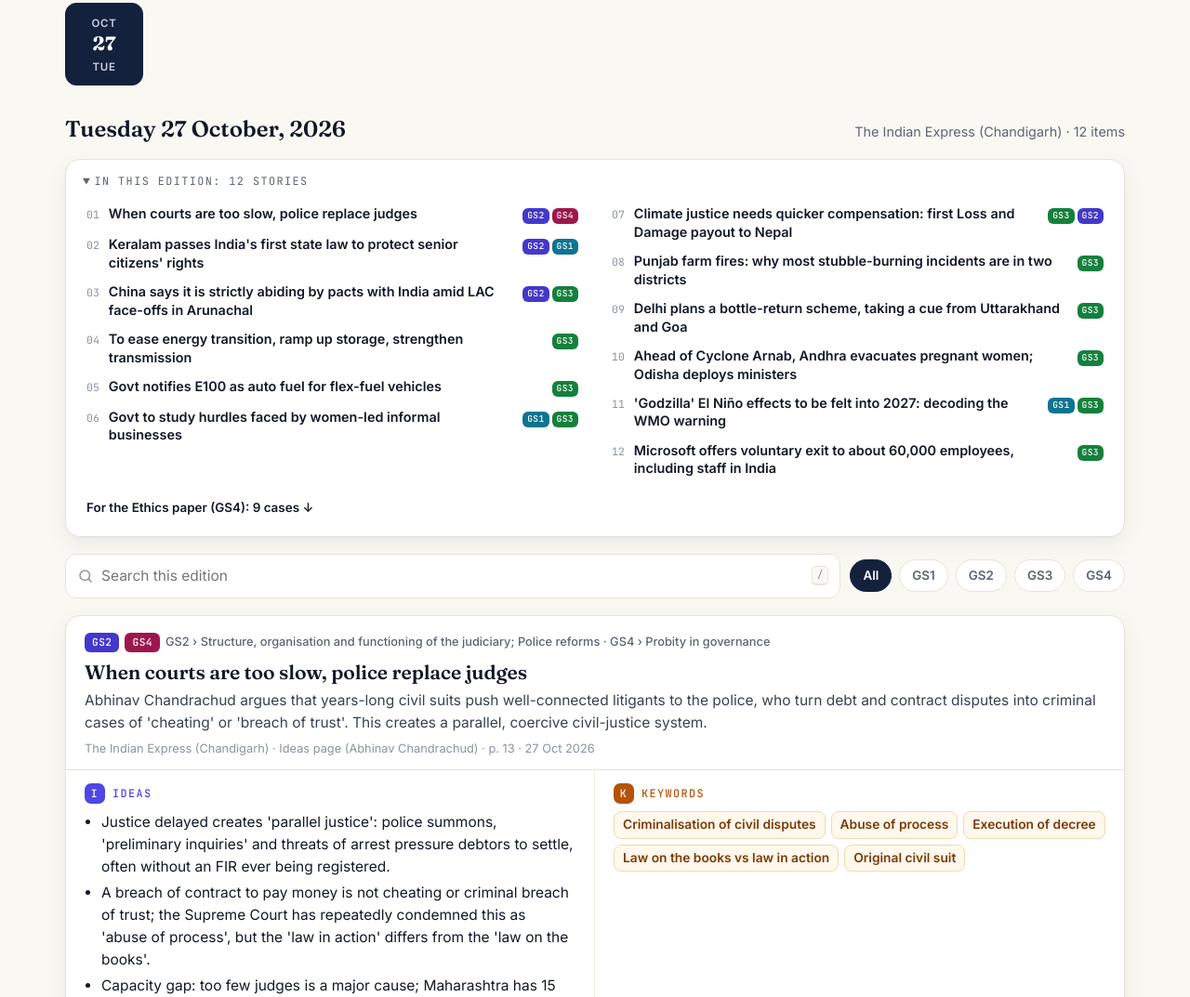
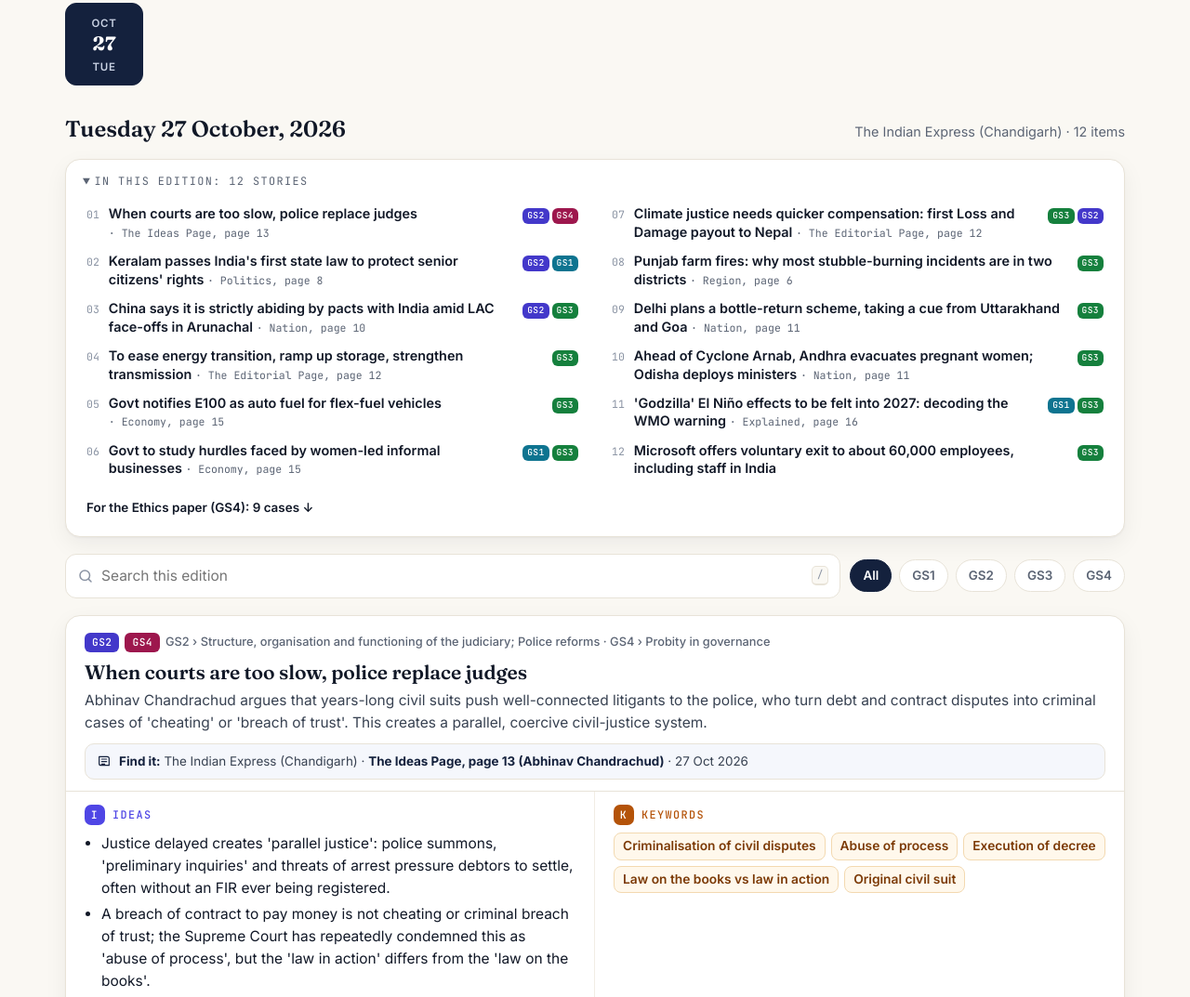
Before and after one commit to style-watch/stylewatch.github.io, a plain HTML site: page mainsgazette/index.html in a window 1280 px wide. Shown: the part 575-1648 px from the top of the page at 93% size. Drawn offline with Linux system fonts and the light colour scheme.

Commit message:
Show printed page title and page number on every card and in the contents; add known article links
Co-Authored-By: Claude Opus 5.5 <noreply@anthropic.com>
Claude-Session: https://claude.ai/code/session_01UyAL6iXrZp3F4AJokWVuXC

```diff
--- a/mainsgazette/data/dossier.js
+++ b/mainsgazette/data/dossier.js
@@ -28,8 +28,8 @@ window.MM_DOSSIER={
     {
      "id": "2026-10-27-04",
      "title": "When courts are too slow, police replace judges",
-     "section": "Ideas page (Abhinav Chandrachud)",
-     "page": "p. 13",
+     "section": "The Ideas Page",
+     "page": "Page 13",
      "gs": [
       "GS2",
       "GS4"
@@ -121,13 +121,14 @@ window.MM_DOSSIER={
        "GS2-2026/Q16",
        "Rule of law: 'law on the books' versus 'law in action' when police turn debt disputes into criminal cases."
       ]
-     ]
+     ],
+     "where": "The Ideas Page, page 13 (Abhinav Chandrachud)"
     },
     {
      "id": "2026-10-27-07",
      "title": "Keralam passes India's first state law to protect senior citizens' rights",
      "section": "Politics",
-     "page": "p. 8",
+     "page": "Page 8",
      "gs": [
       "GS2",
       "GS1"
@@ -206,13 +207,14 @@ window.MM_DOSSIER={
        "GS2-2026/Q12",
        "The Bill recognises living wills for senior citizens, linking to the passive-euthanasia debate."
       ]
-     ]
+     ],
+     "where": "Politics, page 8"
     },
     {
      "id": "2026-10-27-09",
      "title": "China says it is strictly abiding by pacts with India amid LAC face-offs in Arunachal",
      "section": "Nation",
-     "page": "p. 10",
+     "page": "Page 10",
      "gs": [
       "GS2",
       "GS3"
@@ -278,13 +280,14 @@ window.MM_DOSSIER={
        "GS3-2016/Q19",
        "Border management needs mechanisms like Corps Commander talks to avoid 'misunderstanding and miscalculation'."
       ]
-     ]
+     ],
+     "where": "Nation, page 10"
     },
     {
      "id": "2026-10-27-11",
      "title": "To ease energy transition, ramp up storage, strengthen transmission",
-     "section": "Editorial page (Somit Dasgupta)",
-     "page": "p. 12",
+     "section": "The Editorial Page",
+     "page": "Page 12",
      "gs": [
       "GS3"
      ],
@@ -369,13 +372,14 @@ window.MM_DOSSIER={
        "GS3-2015/Q9",
        "Cheap solar now forces coal plants to ramp up and down, shortening their life."
       ]
-     ]
+     ],
+     "where": "The Editorial Page, page 12 (Somit Dasgupta (teaser on page 1))"
     },
     {
      "id": "2026-10-27-13",
      "title": "Govt notifies E100 as auto fuel for flex-fuel vehicles",
      "section": "Economy",
-     "page": "p. 15",
+     "page": "Page 15",
      "gs": [
       "GS3"
      ],
@@ -428,13 +432,20 @@ window.MM_DOSSIER={
        "GS3-2023/Q15",
        "Flex-fuel vehicles as a parallel route to cleaner transport alongside EVs."
       ]
+     ],
+     "where": "Economy, page 15",
+     "links": [
+      [
+       "Related Explained: Centre clears way for flex-fuel up to E100",
+       "https://indianexpress.com/article/explained/centre-flex-fuel-e100-why-what-changes-10937588/"
+      ]
      ]
     },
     {
      "id": "2026-10-27-16",
      "title": "Govt to study hurdles faced by women-led informal businesses",
      "section": "Economy",
-     "page": "p. 15",
+     "page": "Page 15",
      "gs": [
       "GS1",
       "GS3"
@@ -501,13 +512,14 @@ window.MM_DOSSIER={
        "GS3-2016/Q1",
        "27% of informal enterprises are headed by women; informality shapes their constraints."
       ]
-     ]
+     ],
+     "where": "Economy, page 15"
     },
     {
      "id": "2026-10-27-18",
      "title": "Climate justice needs quicker compensation: first Loss and Damage payout to Nepal",
-     "section": "Editorial",
-     "page": "p. 12",
+     "section": "The Editorial Page",
+     "page": "Page 12",
      "gs": [
       "GS3",
       "GS2"
@@ -606,13 +618,20 @@ window.MM_DOSSIER={
        "GS3-2026/Q7",
        "Nepal lost at least 10% of its hydropower facilities: infrastructure in fragile terrain."
       ]
+     ],
+     "where": "The Editorial Page, page 12 (editorial)",
+     "links": [
+      [
+       "Related Explained (Telegram): Why Rs 190 crore payout to Nepal matters",
+       "https://t.me/indianexpress_explained/16643"
+      ]
      ]
     },
     {
      "id": "2026-10-27-19",
      "title": "Punjab farm fires: why most stubble-burning incidents are in two districts",
-     "section": "Region (Express special)",
-     "page": "p. 6",
+     "section": "Region",
+     "page": "Page 6",
      "gs": [
       "GS3"
      ],
@@ -693,13 +712,14 @@ window.MM_DOSSIER={
        "GS3-2020/Q17",
        "Farm fires and clean air: 684 fires so far against 743 last year and 1,857 in 2024."
       ]
-     ]
+     ],
+     "where": "Region, page 6 (Express special)"
     },
     {
      "id": "2026-10-27-20",
      "title": "Delhi plans a bottle-return scheme, taking a cue from Uttarakhand and Goa",
-     "section": "Nation (Express special)",
-     "page": "p. 11",
+     "section": "Nation",
+     "page": "Page 11",
      "gs": [
       "GS3"
      ],
@@ -770,13 +790,14 @@ window.MM_DOSSIER={
        "GS3-2018/Q6",
        "Deposit-refund schemes as a collection model: Uttarakhand's returns rose from about 20% to nearly 90%."
       ]
-     ]
+     ],
+     "where": "Nation, page 11 (Express special)"
     },
     {
      "id": "2026-10-27-21",
      "title": "Ahead of Cyclone Arnab, Andhra evacuates pregnant women; Odisha deploys ministers",
      "section": "Nation",
-     "page": "p. 11",
+     "page": "Page 11",
      "gs": [
       "GS3"
      ],
@@ -840,13 +861,14 @@ window.MM_DOSSIER={
        "GS1-2022/Q5",
        "IMD forecasts and warnings driving early action in Andhra Pradesh and Odisha."
       ]
-     ]
+     ],
+     "where": "Nation, page 11"
     },
     {
      "id": "2026-10-27-22",
      "title": "'Godzilla' El Niño effects to be felt into 2027: decoding the WMO warning",
      "section": "Explained",
-     "page": "p. 16",
+     "page": "Page 16",
      "gs": [
       "GS1",
       "GS3"
@@ -929,7 +951,8 @@ window.MM_DOSSIER={
        "GS1-2023/Q4",
        "Effects into 2027 on food and water security."
       ]
-     ]
+     ],
+     "where": "Explained, page 16"
     },
     {
      "id": "2026-10-27-26",
@@ -1011,6 +1034,20 @@ window.MM_DOSSIER={
       [
        "GS1-2021/Q17",
        "India's tech workforce in IT cities is exposed to global restructuring."
+      ]
+     ],
+     "links": [
+      [
+       "Indian Express Explained (the link you shared)",
+       "https://indianexpress.com/article/explained/explained-sci-tech/microsoft-india-voluntary-exit-offer-eligibility-deadline-10938408/"
+      ],
+      [
+       "CNBC report, 26 Oct 2026",
+       "https://www.cnbc.com/2026/10/26/microsoft-msft-voluntary-buyouts.html"
+      ],
+      [
+       "GeekWire report",
+       "https://www.geekwire.com/2026/microsoft-makes-new-voluntary-exit-offer-to-more-than-a-quarter-of-its-workforce-including-some-execs/"
       ]
      ]
     }
--- a/mainsgazette/index.html
+++ b/mainsgazette/index.html
@@ -78,6 +78,10 @@ nav.main .n{font-family:var(--mono);font-size:.7rem;background:var(--navy);color
 .egrp{margin-top:26px}
 .egrp h3{font-family:var(--serif);font-weight:600;font-size:1.25rem;margin:0 0 4px;color:var(--gs4)}
 .egrp .gd{font-size:.88rem;color:var(--muted);margin:0 0 12px}
+.where{display:flex;gap:8px;align-items:flex-start;margin-top:10px;background:#F5F7FC;border:1px solid var(--line);border-radius:10px;padding:8px 12px;font-size:.84rem;color:#374151}
+.where svg{width:16px;height:16px;flex:none;margin-top:2px;color:var(--navy)}
+.where b{color:var(--navy)}
+.where a{color:var(--saffron);font-weight:600}
 /* essay column */
 .notes{display:grid;grid-template-columns:repeat(3,minmax(0,1fr));gap:14px}
 .note{background:#fff;border:1px solid var(--line);border-radius:16px;padding:16px 18px;position:relative;box-shadow:var(--shadow)}
@@ -440,7 +444,7 @@ function cardHTML(it){
     <div class="tags">${gsChips(it.gs)}<span class="path">${esc(it.syllabus||'')}</span></div>
     <h3>${esc(it.title)}</h3>
     ${it.context?`<p class="ctx">${esc(it.context)}</p>`:''}
-    <div class="src">${esc(it.paper||it._ed.paper||'')}${it.section?' · '+esc(it.section):''}${it.page?' · '+esc(it.page):''} · ${esc(fmtDate(it._ed.date,{day:'numeric',month:'short',year:'numeric'}))}${it.url?` · <a href="${esc(it.url)}" target="_blank" rel="noopener">Read the article</a>`:''}</div>
+    <div class="where">${IC.dossier}<span><b>Find it:</b> ${esc(it.paper||it._ed.paper||'')}${it.where?' · <b>'+esc(it.where)+'</b>':(it.section?' · '+esc(it.section):'')+(it.page?' · '+esc(it.page):'')} · ${esc(fmtDate(it._ed.date,{day:'numeric',month:'short',year:'numeric'}))}${(it.links||[]).map(l=>` · <a href="${esc(l[1])}" target="_blank" rel="noopener">${esc(l[0])} ↗</a>`).join('')}</span></div>
   </div>
   <div class="matrix">
     ${q('ideas',ideas.length?`<ul>${ideas.map(x=>`<li>${esc(x)}</li>`).join('')}</ul>`:'')}
@@ -459,7 +463,7 @@ function cardHTML(it){
 </article>`;
 }
 function notesText(it){
-  const L=[];L.push(it.title.toUpperCase());L.push(`${(it.gs||[]).join(', ')} | ${it.syllabus||''}`);L.push(`${it.paper||it._ed.paper||''}, ${fmtDate(it._ed.date)}`);
+  const L=[];L.push(it.title.toUpperCase());L.push(`${(it.gs||[]).join(', ')} | ${it.syllabus||''}`);L.push(`${it.paper||it._ed.paper||''}${it.where?', '+it.where:''}, ${fmtDate(it._ed.date)}`);
   if(it.ideas&&it.ideas.length){L.push('\nIDEAS');it.ideas.forEach(x=>L.push('• '+x))}
   if(it.keywords&&it.keywords.length){L.push('\nKEYWORDS');it.keywords.forEach(x=>L.push('• '+x[0]+(x[1]?' — '+x[1]:'')))}
   if(it.data&&it.data.length){L.push('\nDATA');it.data.forEach(x=>L.push('• '+x[0]+' — '+(x[1]||'')+(x[2]?' ('+x[2]+')':'')))}
@@ -494,7 +498,7 @@ function viewDossier(date){
     const items=ed.items||[];
     h+=`<div class="dates" role="list">${eds.map(e=>{const dt=new Date(e.date+'T00:00:00');return `<a role="listitem" class="date" href="#day-${e.date}" aria-current="${e===ed}"><span>${dt.toLocaleDateString('en-IN',{month:'short'})}</span><b>${dt.getDate()}</b><span>${dt.toLocaleDateString('en-IN',{weekday:'short'})}</span></a>`}).join('')}</div>
     <div class="edhead"><h2>${esc(fmtDate(ed.date,{weekday:'long',day:'numeric',month:'long',year:'numeric'}))}</h2><span class="meta">${esc(ed.paper||'')} · ${items.length} item${items.length===1?'':'s'}</span></div>
-    <details class="toc" open><summary>In this edition: ${items.length} stories</summary><ol>${items.map((it,i)=>`<li><button data-jump="item-${esc(it.id)}"><span class="tn">${String(i+1).padStart(2,'0')}</span><span class="tt">${esc(it.title)}</span><span class="tg">${(it.gs||[]).map(g=>`<span class="gs ${esc(g)}">${esc(g)}</span>`).join('')}</span></button></li>`).join('')}</ol>${(ed.ethics||[]).length?`<button class="btn" style="margin-top:10px" data-jump="ethics-today">For the Ethics paper (GS4): ${ed.ethics.length} cases ↓</button>`:''}</details>
+    <details class="toc" open><summary>In this edition: ${items.length} stories</summary><ol>${items.map((it,i)=>`<li><button data-jump="item-${esc(it.id)}"><span class="tn">${String(i+1).padStart(2,'0')}</span><span class="tt">${esc(it.title)}${it.where?` <span class="code" style="font-weight:400">· ${esc(it.where.split(" (")[0])}</span>`:""}</span><span class="tg">${(it.gs||[]).map(g=>`<span class="gs ${esc(g)}">${esc(g)}</span>`).join('')}</span></button></li>`).join('')}</ol>${(ed.ethics||[]).length?`<button class="btn" style="margin-top:10px" data-jump="ethics-today">For the Ethics paper (GS4): ${ed.ethics.length} cases ↓</button>`:''}</details>
     <div class="tool"><label class="search">${IC.search}<span class="sr">Search this edition</span><input id="q" type="search" placeholder="Search this edition" autocomplete="off"><kbd>/</kbd></label>
     <div class="chips" id="gsf">${['All','GS1','GS2','GS3','GS4'].map((g,i)=>`<button class="chip" aria-pressed="${i===0}" data-g="${g}">${g}</button>`).join('')}</div></div>
     <div class="cards" id="cards">${items.map(it=>cardHTML(Object.assign(it,{_ed:ed}))).join('')}</div>`;
--- a/mainsgazette/sw.js
+++ b/mainsgazette/sw.js
@@ -1,5 +1,5 @@
 /* The Mains Gazette offline support: the app shell is cached; data files are fetched fresh when online. */
-const CACHE='mainsgazette-v4';
+const CACHE='mainsgazette-v5';
 const SHELL=['./','index.html','data/themes.js','data/dossier.js','data/essay.js','manifest.webmanifest','icons/icon.svg','icons/icon-192.png'];
 self.addEventListener('install',e=>{e.waitUntil(caches.open(CACHE).then(c=>c.addAll(SHELL)).then(()=>self.skipWaiting()))});
 self.addEventListener('activate',e=>{e.waitUntil(caches.keys().then(ks=>Promise.all(ks.filter(k=>k!==CACHE).map(k=>caches.delete(k)))).then(()=>self.clients.claim()))});
```
